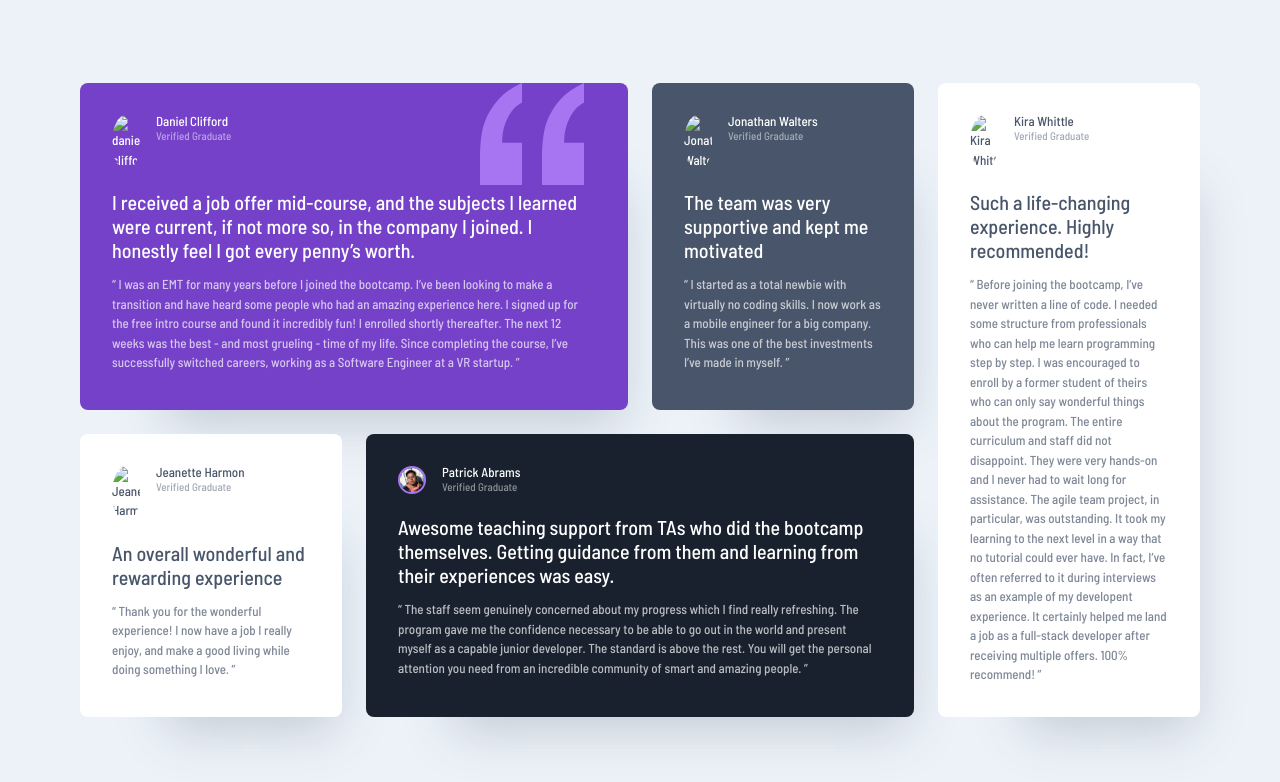
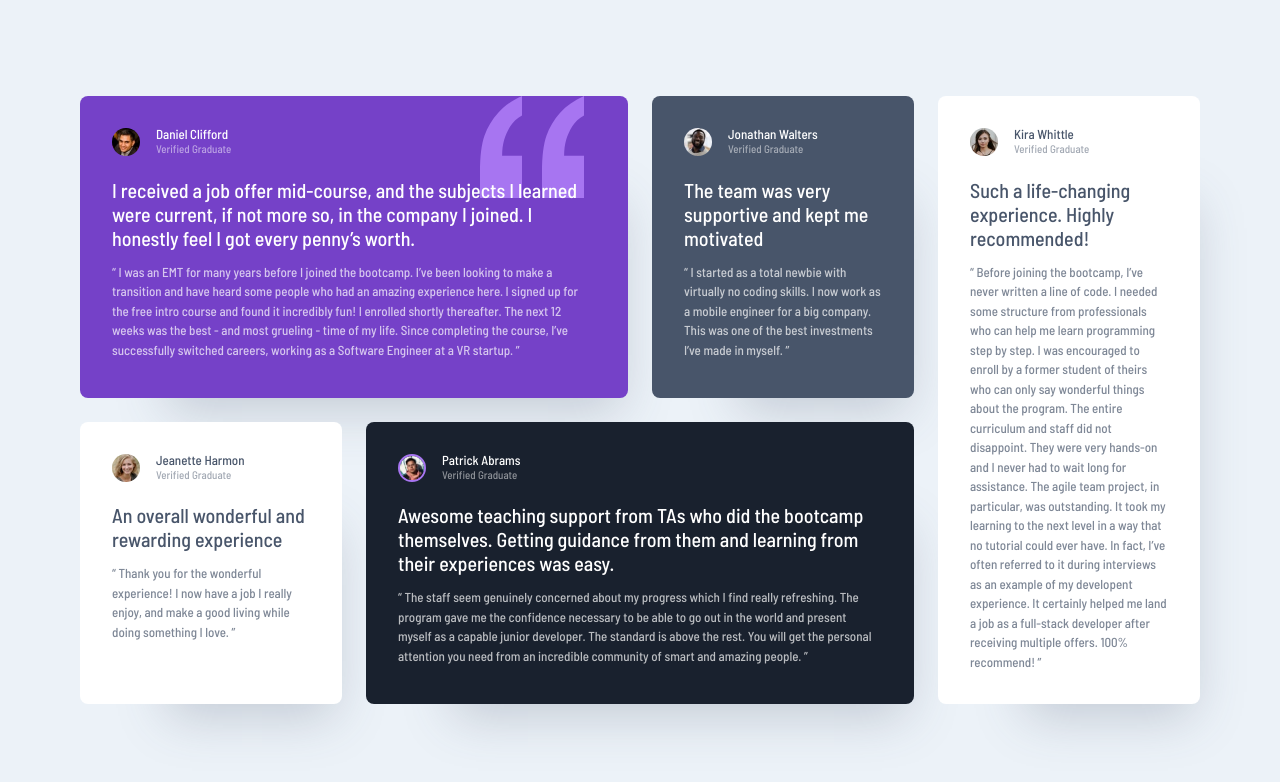
Before and after one commit to Sufiyan40/Assignments, a plain HTML site: page CSS_grid/images/GridTemplate.html in a window 1280 px wide. Drawn offline with Linux system fonts and the light colour scheme; files whose address does not match are found by name.

Commit message:
Update GridTemplate.html

```diff
--- a/CSS_grid/images/GridTemplate.html
+++ b/CSS_grid/images/GridTemplate.html
@@ -20,7 +20,7 @@
     <article class="testimonial grid-col-span-2 flow bg-primary-400 quote text-neutral-100">
       <div class="flex">
         <div>
-          <img  src="./images/image-daniel.jpg" alt="daniel clifford">
+          <img  src="image-daniel.jpg" alt="daniel clifford">
         </div>
         <div>
           <h2 class="name">Daniel Clifford</h2>
@@ -42,7 +42,7 @@
     <article class="testimonial flow bg-secondary-400 text-neutral-100">
       <div class="flex">
         <div>
-          <img src="./images/image-jonathan.jpg" alt="Jonathan Walters">
+          <img src="image-jonathan.jpg" alt="Jonathan Walters">
         </div>
         <div>
           <h2 class="name">Jonathan Walters</h2>
@@ -60,7 +60,7 @@
     <article class="testimonial flow bg-neutral-100 text-secondary-400">
       <div class="flex">
         <div>
-          <img src="./images/image-jeanette.jpg" alt="Jeanette Harmon">
+          <img src="image-jeanette.jpg" alt="Jeanette Harmon">
         </div>
         <div>
           <h2 class="name">Jeanette Harmon</h2>
@@ -98,7 +98,7 @@
     <article class="testimonial flow bg-neutral-100 text-secondary-400">
       <div class="flex">
         <div>
-          <img src="./images/image-kira.jpg" alt="Kira Whittle">
+          <img src="image-kira.jpg" alt="Kira Whittle">
         </div>
         <div>
           <h2 class="name">Kira Whittle</h2>
```
